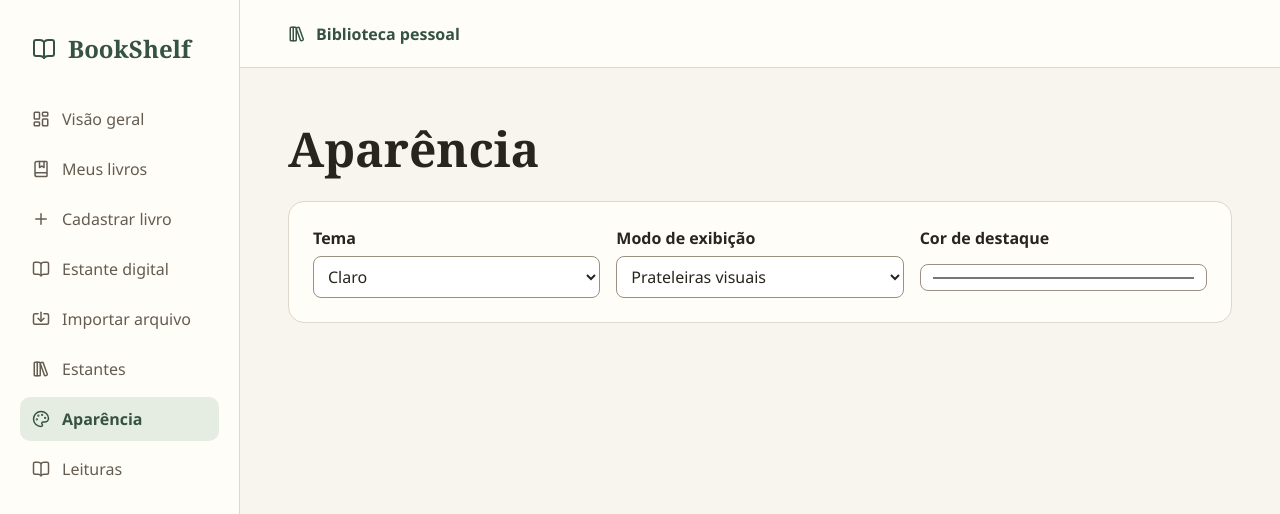
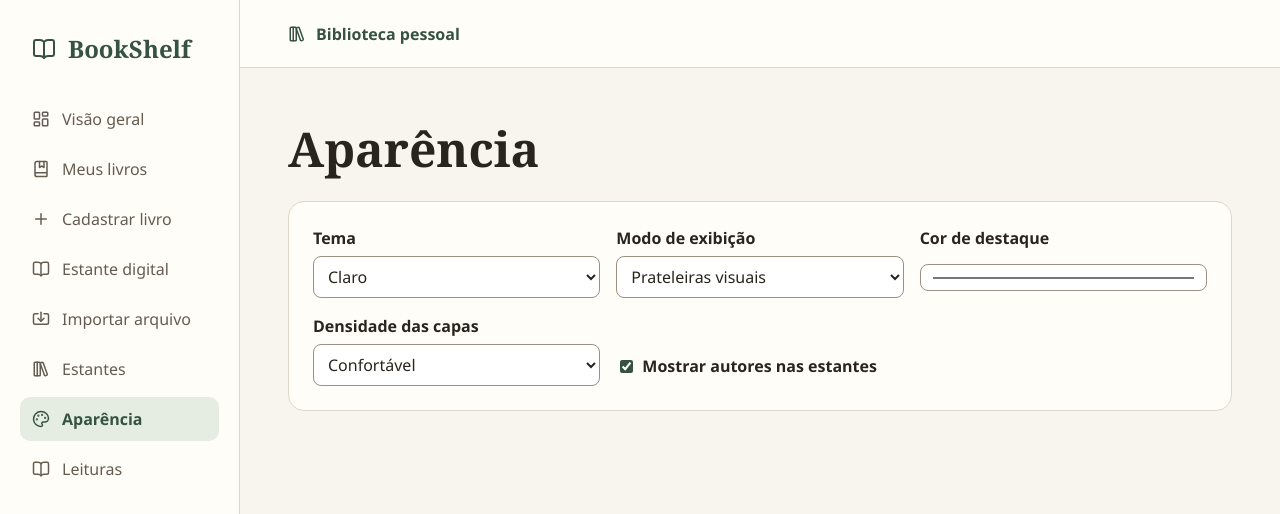
Before and after one commit to Ry4nBR/readverse, a React (Vite) app: page /aparencia in a window 1280 px wide. Shown: the top 514 px of the page. Built offline with nearby package versions, Linux system fonts and the light colour scheme.

Commit message:
feat: guarda densidade e visibilidade dos autores nas estantes

```diff
--- a/src/components/BookDisplay.jsx
+++ b/src/components/BookDisplay.jsx
@@ -7,17 +7,17 @@ import styles from './BookDisplay.module.css'
 export default function BookDisplay({ books }) {
   const { preferences } = useAppearance()
 
-  return <ul className={styles.books} data-display={preferences.mode}>
+  return <ul className={styles.books} data-display={preferences.mode} data-density={preferences.density}>
     {books.map((book) => (
-      <li key={book.id} className={styles.item}>
+      <li key={book.href} className={styles.item}><article>
         <Link to={book.href} className={styles.entry}>
           <div className={styles.cover}><BookCover coverBlob={book.coverBlob} coverUrl={book.coverUrl} /></div>
           <strong>{book.title}</strong>
         </Link>
-        <span className={styles.author}>{book.author}</span>
+        {preferences.showAuthors && <span className={styles.author}>{book.author}</span>}
         <span className={styles.format}>{book.formatLabel}</span>
         <span className={styles.meta}>{[book.genre, readingStatuses[book.status]].filter(Boolean).join(' · ')}</span>
-      </li>
+      </article></li>
     ))}
   </ul>
 }
--- a/src/components/BookDisplay.module.css
+++ b/src/components/BookDisplay.module.css
@@ -7,18 +7,21 @@
   list-style: none;
 }
 
+.books[data-density='compact'] {
+  grid-template-columns: repeat(auto-fill, minmax(min(6.5rem, 100%), 1fr));
+}
+
 .item {
-  display: flex;
-  align-items: flex-start;
-  flex-direction: column;
   min-width: 0;
   padding: .75rem;
-  gap: .375rem;
   overflow-wrap: anywhere;
   border: 1px solid var(--border);
   border-radius: .75rem;
   background: var(--surface);
 }
+
+.item > article { display: flex; align-items: flex-start; flex-direction: column; gap: .375rem; }
+.books[data-density='compact'] .item { padding: .5rem; }
 
 .entry { display: grid; width: 100%; gap: .625rem; text-decoration: none; }
 .entry:hover strong { text-decoration: underline; }
--- a/src/components/PhysicalBook.module.css
+++ b/src/components/PhysicalBook.module.css
@@ -51,6 +51,15 @@
 }
 
 .page textarea { resize: vertical; }
+
+.page .checkbox {
+  display: flex;
+  align-items: center;
+  align-self: end;
+  min-height: 2.5rem;
+}
+
+.page .checkbox input { width: auto; accent-color: var(--accent); }
 
 .coverField, .actions {
   display: flex;
--- a/src/pages/AppearancePage.jsx
+++ b/src/pages/AppearancePage.jsx
@@ -32,6 +32,17 @@ export default function AppearancePage() {
             <input type="color" value={preferences.accent ?? { light: '#365341', dark: '#a5d5ac', sepia: '#784631' }[preferences.theme]}
               onChange={(event) => apply({ accent: event.target.value })} />
           </label>
+          <label>Densidade das capas
+            <select value={preferences.density} onChange={(event) => apply({ density: event.target.value })}>
+              <option value="comfortable">Confortável</option>
+              <option value="compact">Compacta</option>
+            </select>
+          </label>
+          <label className={shared.checkbox}>
+            <input type="checkbox" checked={preferences.showAuthors}
+              onChange={(event) => apply({ showAuthors: event.target.checked })} />
+            Mostrar autores nas estantes
+          </label>
         </div>
         {preferences.accent && <div>
           <button type="button" className={shared.secondary} onClick={() => apply({ accent: null })}>
--- a/src/services/appearance.js
+++ b/src/services/appearance.js
@@ -2,12 +2,14 @@ const key = 'bookshelf.appearance.v1'
 
 export const themes = { light: 'Claro', dark: 'Escuro', sepia: 'Sépia' }
 export const displayModes = { shelves: 'Prateleiras visuais', grid: 'Grade de capas' }
-export const defaultAppearance = { theme: 'light', accent: null, mode: 'shelves' }
+export const defaultAppearance = { theme: 'light', accent: null, mode: 'shelves', density: 'comfortable', showAuthors: true }
 
 export function normalizeAppearance(value) {
   return {
     theme: Object.hasOwn(themes, value?.theme) ? value.theme : defaultAppearance.theme,
     mode: Object.hasOwn(displayModes, value?.mode) ? value.mode : defaultAppearance.mode,
+    density: value?.density === 'compact' ? 'compact' : defaultAppearance.density,
+    showAuthors: typeof value?.showAuthors === 'boolean' ? value.showAuthors : defaultAppearance.showAuthors,
     accent: typeof value?.accent === 'string' && /^#[0-9a-f]{6}$/i.test(value.accent) ? value.accent : null,
   }
 }
```
Also changed, not shown: 1 other file (tests, documents, lock files or other folders).
